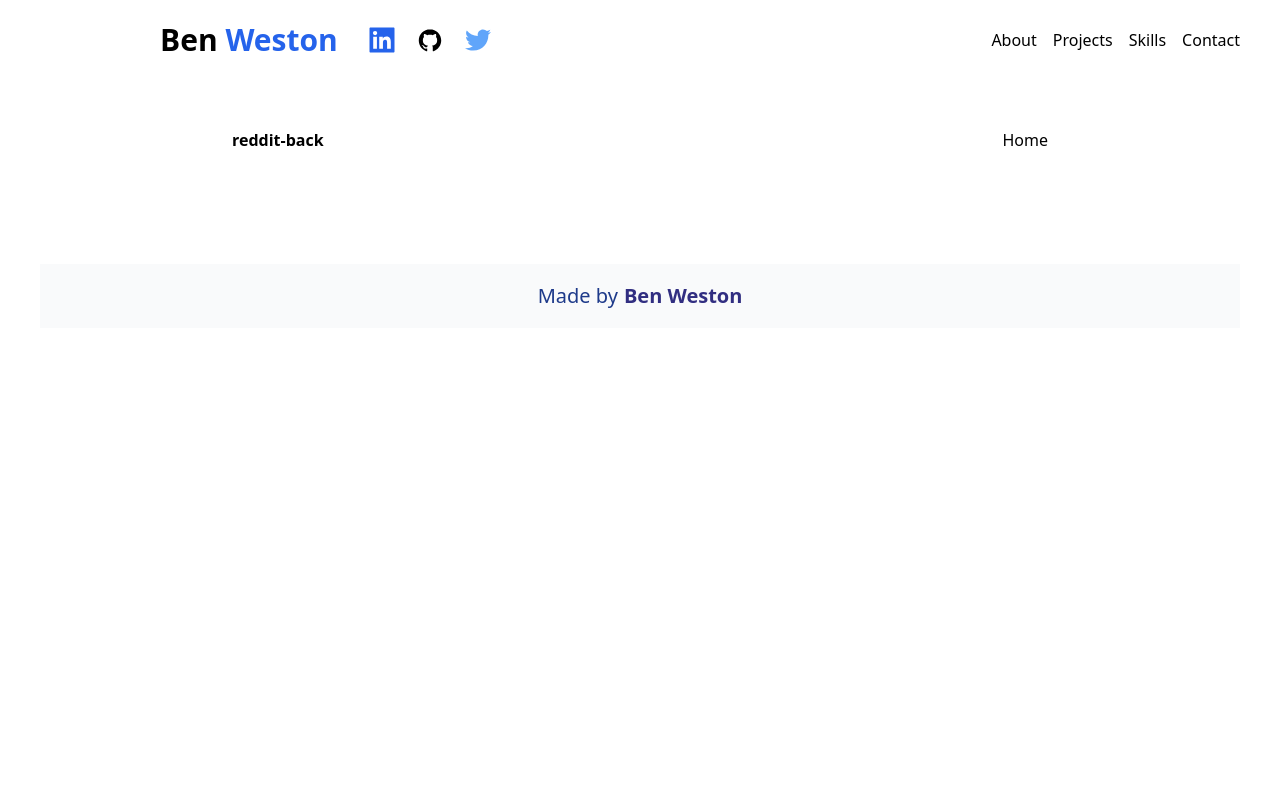
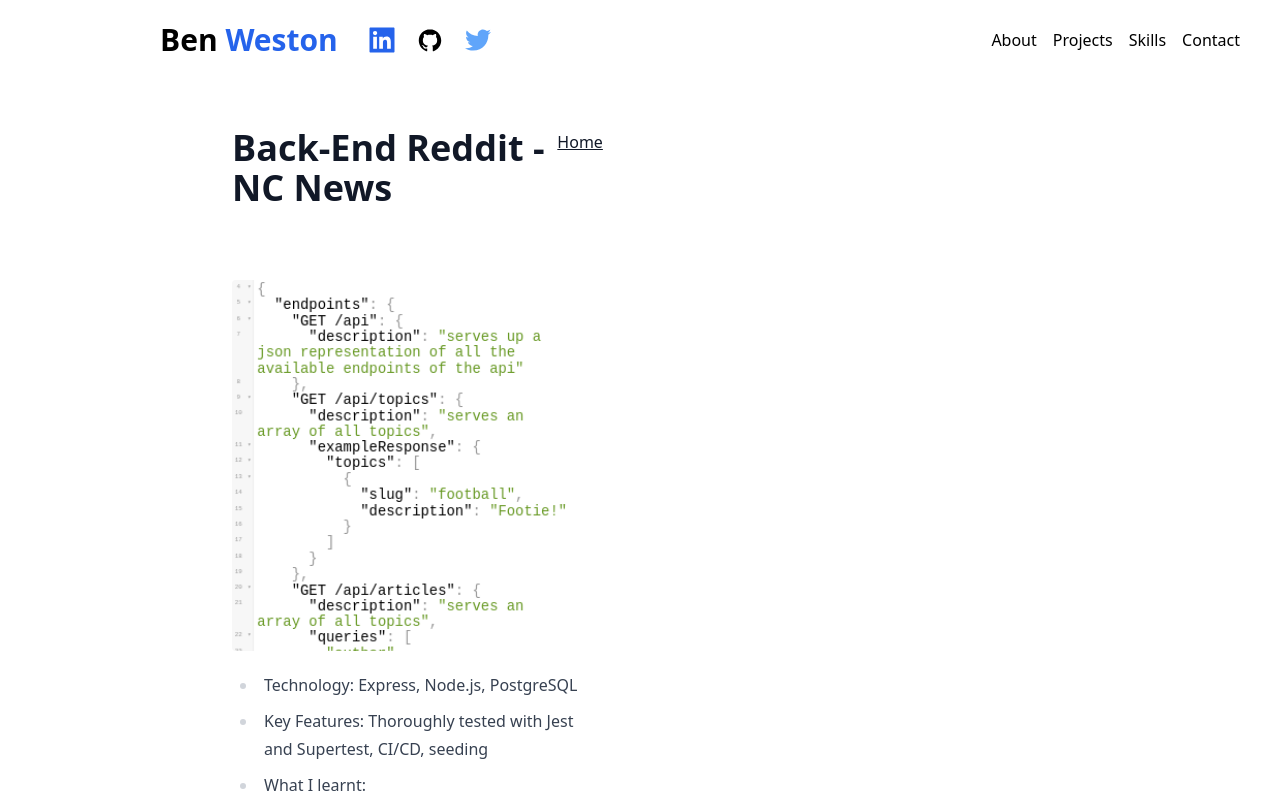
Before and after one commit to benwestondigital/next-portfolio, a Next.js app: page /projects/reddit-back in a window 1280 px wide. Shown: the top 800 px of the page. Built offline with nearby package versions, Linux system fonts and the light colour scheme.

Commit message:
create markdown project page

```diff
--- a/pages/projects/[slug].js
+++ b/pages/projects/[slug].js
@@ -1,16 +1,52 @@
-import React from 'react';
-import { useRouter } from 'next/router';
 import Link from 'next/link';
+import fs from 'fs';
+import matter from 'gray-matter';
+import Image from 'next/image';
+import md from 'markdown-it';
 
-const ProjectPage = () => {
-  const router = useRouter();
-  const { slug } = router.query;
+export async function getStaticPaths() {
+  const files = fs.readdirSync('projects');
+  const paths = files.map(fileName => ({
+    params: {
+      slug: fileName.replace('.md', ''),
+    },
+  }));
+  return {
+    paths,
+    fallback: false,
+  };
+}
+
+export async function getStaticProps({ params: { slug } }) {
+  const fileName = fs.readFileSync(`projects/${slug}.md`, 'utf-8');
+  const { data: frontmatter, content } = matter(fileName);
+  return {
+    props: {
+      frontmatter,
+      content,
+    },
+  };
+}
+
+const ProjectPage = ({ frontmatter, content }) => {
   return (
-    <div className='flex justify-between text-center md:mx-20 md:pt-32 p-28'>
-      <h1 className='font-semibold'>{slug}</h1>
-      <Link href='/'>
-        <a>Home</a>
-      </Link>
+    <div className='flex flex-col justify-between prose md:mx-20 md:pt-32 p-28'>
+      <div className='flex justify-between mb-10'>
+        <h1 className='font-semibold'>{frontmatter.title}</h1>
+        <Link href='/'>
+          <a>Home</a>
+        </Link>
+      </div>
+      <Image
+        src={`/${frontmatter.socialImage}`}
+        alt={frontmatter.title}
+        width={400}
+        height={400}
+        objectFit='cover'
+        className='p-2 rounded cursor-pointer'
+        objectPosition='top'
+      />
+      <div dangerouslySetInnerHTML={{ __html: md().render(content) }} />
     </div>
   );
 };
```
